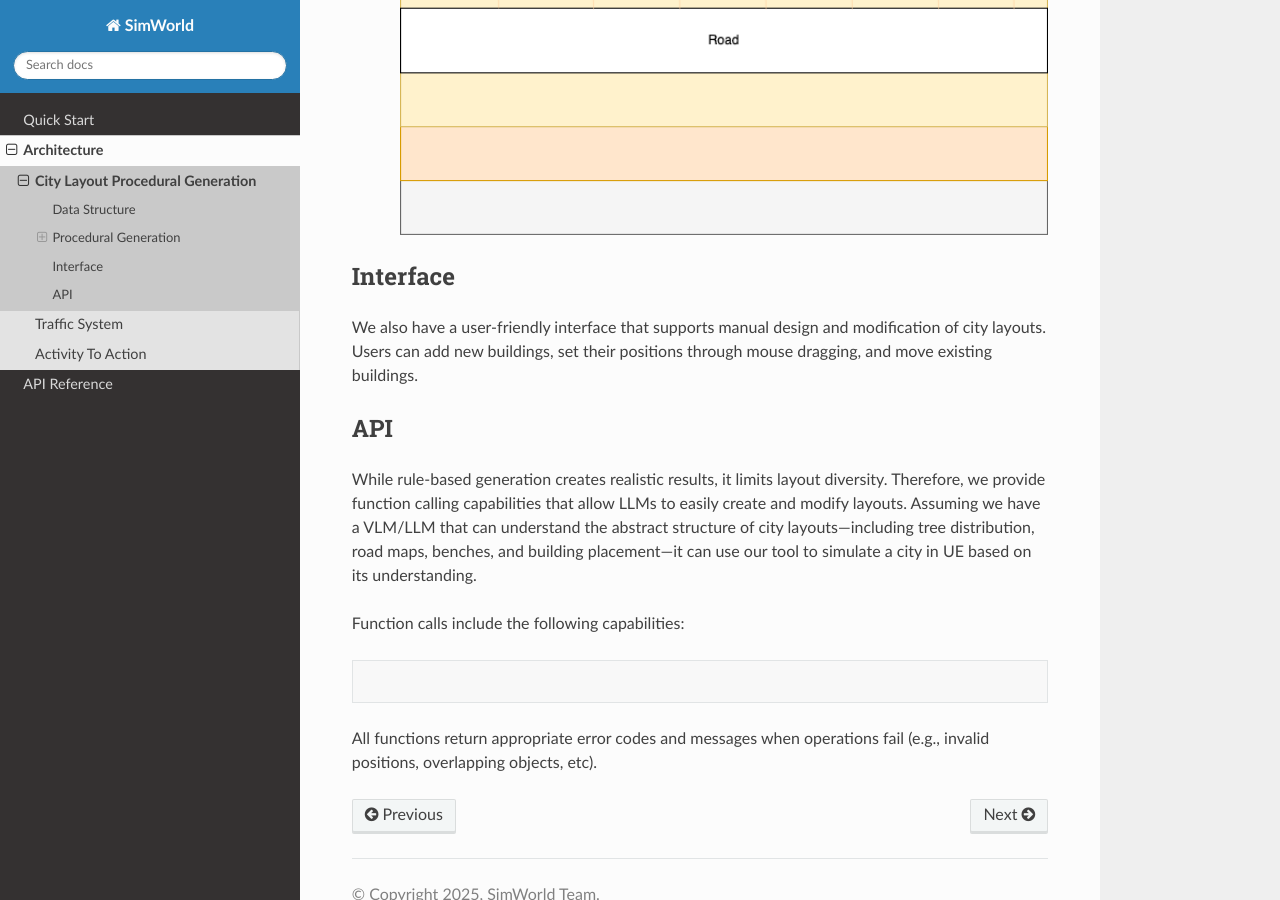
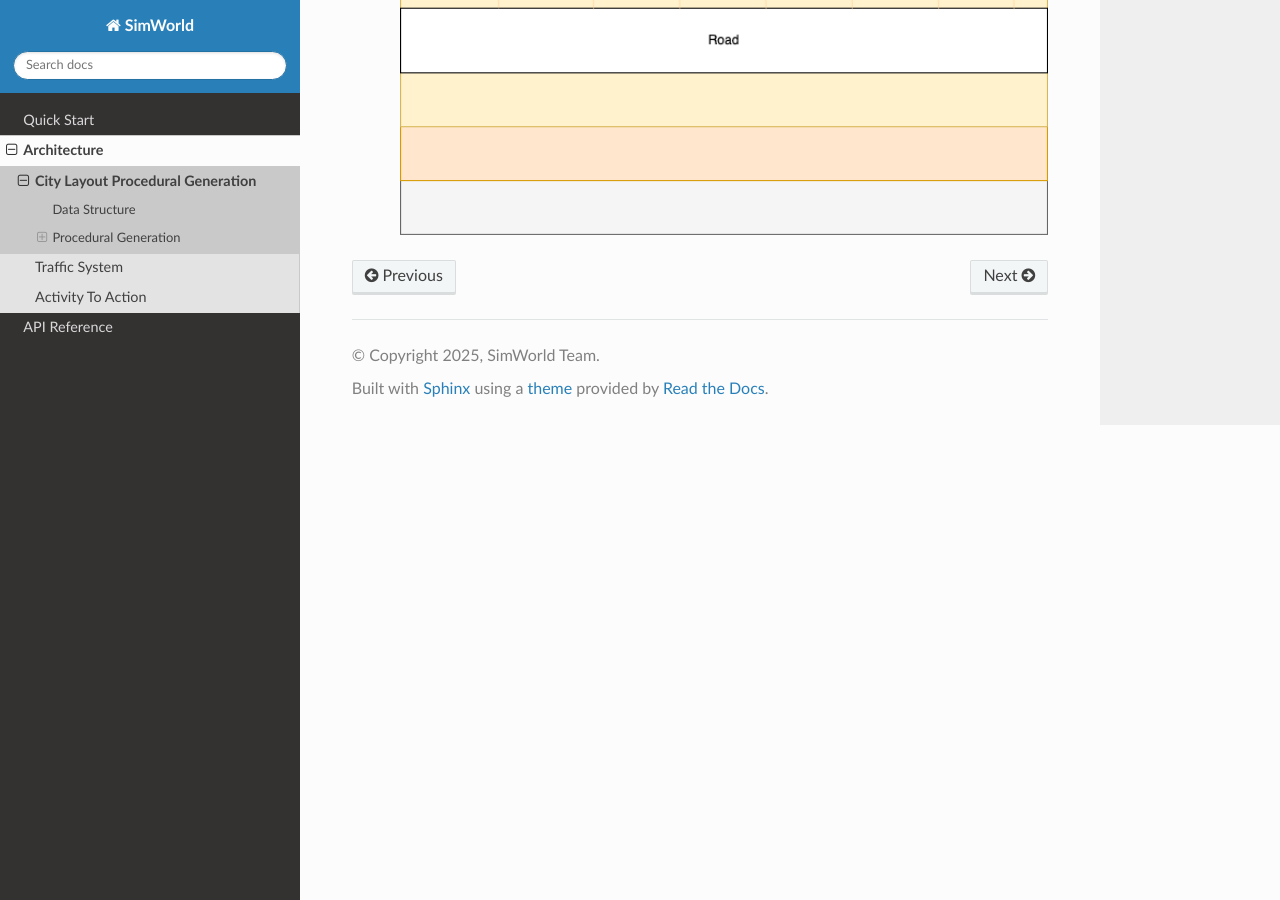
Before and after one commit to KoeYe/SimWorld-doc, a Sphinx documentation site: the page built from docs/source/architecture/procedural_generation.rst, in a window 1280 px wide and 900 px high, scrolled down 4778 px. Built offline with Sphinx 7.4.7 and the Read the Docs theme 3.1.0, drawn with Linux system fonts in a browser that asks for light colours.

```diff
--- a/docs/source/architecture/index.rst
+++ b/docs/source/architecture/index.rst
@@ -3,7 +3,6 @@ Architecture
 
 .. toctree::
    :maxdepth: 1
-   :caption: System Architecture
 
    procedural_generation
    traffic_system
--- a/docs/source/architecture/procedural_generation.rst
+++ b/docs/source/architecture/procedural_generation.rst
@@ -126,19 +126,3 @@ Details refer to the smaller objects in a city, including trees, road cones, cha
        :alt: Details Spline Road
        :width: 800px
        :align: center
-
-
-Interface
----------
-
-We also have a user-friendly interface that supports manual design and modification of city layouts. Users can add new buildings, set their positions through mouse dragging, and move existing buildings.
-
-API
----
-
-While rule-based generation creates realistic results, it limits layout diversity. Therefore, we provide function calling capabilities that allow LLMs to easily create and modify layouts. Assuming we have a VLM/LLM that can understand the abstract structure of city layouts—including tree distribution, road maps, benches, and building placement—it can use our tool to simulate a city in UE based on its understanding.
-
-Function calls include the following capabilities:
-
-.. code-block:: python
-All functions return appropriate error codes and messages when operations fail (e.g., invalid positions, overlapping objects, etc).
--- a/docs/source/quick_start/getting_started.rst
+++ b/docs/source/quick_start/getting_started.rst
@@ -1,4 +1,4 @@
-Quick Start
+Getting Started
 ============
 
 coming soon
--- a/docs/source/quick_start/index.rst
+++ b/docs/source/quick_start/index.rst
@@ -3,7 +3,6 @@ Quick Start
 
 .. toctree::
    :maxdepth: 1
-   :caption: Quick Start
 
    installation
    getting_started
```
Also changed, not shown: docs/source/architecture/communicator.rst (added, +12 -0 lines), docs/source/assets/communicator.png (added).
